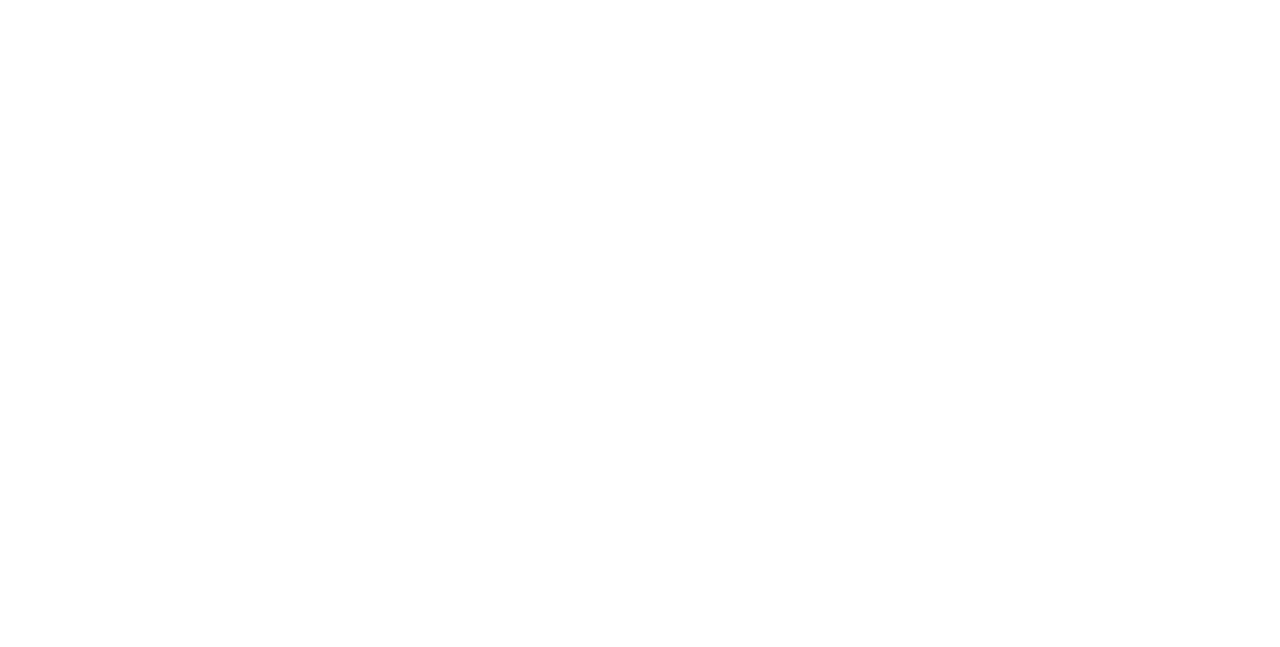
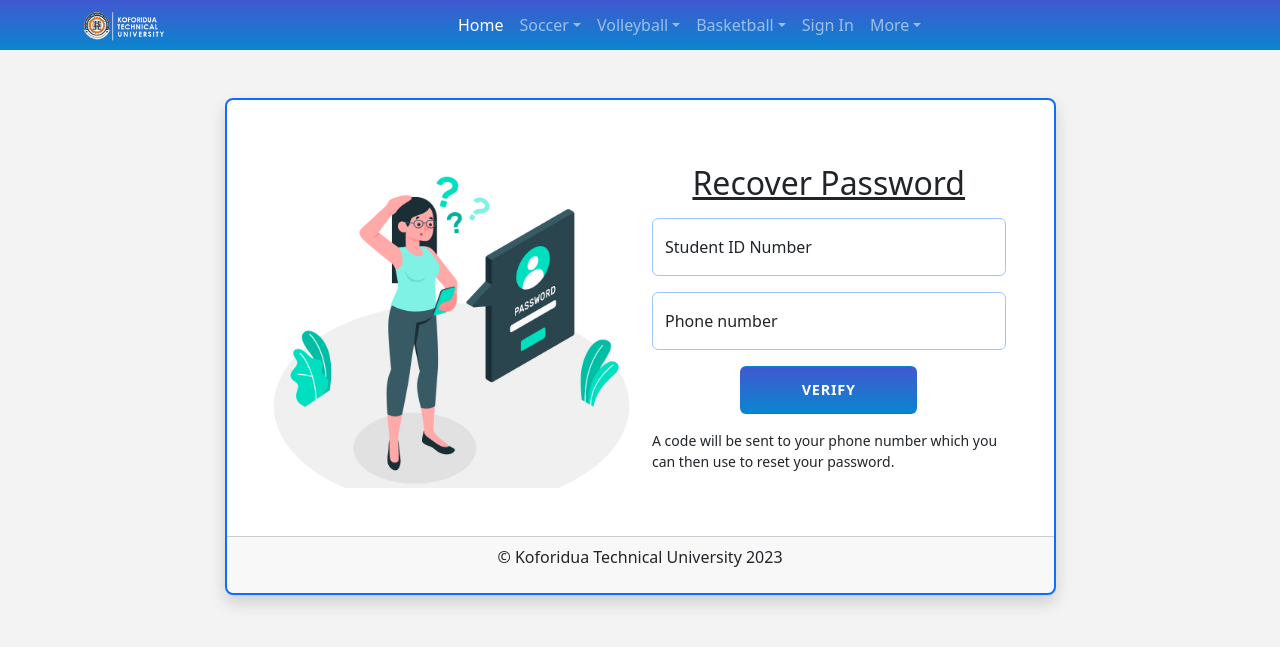
Before and after one commit to KharlAbban/KTUSportsSite, a plain HTML site: page public/forgotpassword.html in a window 1280 px wide. Drawn offline with nearby package versions, Linux system fonts and the light colour scheme.

Commit message:
Edited forgot password page

```diff
--- a/public/forgotpassword.html
+++ b/public/forgotpassword.html
@@ -0,0 +1,138 @@
+<!DOCTYPE html>
+<html lang="en">
+
+<head>
+  <meta charset="UTF-8">
+  <meta http-equiv="X-UA-Compatible" content="IE=edge">
+  <meta name="author" content="hackHeroes">
+  <meta name="viewport" content="width=device-width, initial-scale=1.0">
+  <link rel="icon" type="image/jpg" href="media/ktu_logo.png">
+  <link href="https://cdn.jsdelivr.net/npm/bootstrap@5.3.0-alpha3/dist/css/bootstrap.min.css" rel="stylesheet"
+    integrity="sha384-KK94CHFLLe+nY2dmCWGMq91rCGa5gtU4mk92HdvYe+M/SXH301p5ILy+dN9+nJOZ" crossorigin="anonymous">
+  <link rel="stylesheet" href="https://cdnjs.cloudflare.com/ajax/libs/font-awesome/6.4.0/css/all.min.css"
+    integrity="sha512-iecdLmaskl7CVkqkXNQ/ZH/XLlvWZOJyj7Yy7tcenmpD1ypASozpmT/E0iPtmFIB46ZmdtAc9eNBvH0H/ZpiBw=="
+    crossorigin="anonymous" referrerpolicy="no-referrer" />
+  <link rel="stylesheet" href="stylesheets/register.css">
+  <script defer src="https://code.jquery.com/jquery-3.7.0.min.js"
+    integrity="sha256-2Pmvv0kuTBOenSvLm6bvfBSSHrUJ+3A7x6P5Ebd07/g=" crossorigin="anonymous"></script>
+  <script defer src="https://cdn.jsdelivr.net/npm/bootstrap@5.3.0-alpha3/dist/js/bootstrap.bundle.min.js"
+    integrity="sha384-ENjdO4Dr2bkBIFxQpeoTz1HIcje39Wm4jDKdf19U8gI4ddQ3GYNS7NTKfAdVQSZe"
+    crossorigin="anonymous"></script>
+  <script src="scripts/register.js" defer></script>
+  <title>Register</title>
+</head>
+
+<body>
+  <section id="navbar" class="">
+    <nav class="navbar navbar-expand-lg navbar-dark text-white p-1" aria-label="Fifth navbar example">
+      <div class="container">
+        <a class="navbar-brand" href="#">
+          <img src="media/ktu_logo_white_text.png" height="30" class="" alt="KTU Sports Page">
+        </a>
+        <button class="navbar-toggler" type="button" data-bs-toggle="collapse" data-bs-target="#navbarsExample05"
+          aria-controls="navbarsExample05" aria-expanded="false" aria-label="Toggle navigation">
+          <span class="navbar-toggler-icon"></span>
+        </button>
+
+        <div class="collapse navbar-collapse" id="navbarsExample05">
+          <ul class="navbar-nav mx-auto mb-2 mb-lg-0">
+            <li class="nav-item">
+              <a class="nav-link active" aria-current="page" href="index.html">Home</a>
+            </li>
+            <li class="nav-item dropdown">
+              <a class="nav-link dropdown-toggle" href="#" data-bs-toggle="dropdown" aria-expanded="false">Soccer</a>
+              <ul class="dropdown-menu">
+                <li><a class="dropdown-item" href="#">Team</a></li>
+                <li><a class="dropdown-item" href="#">Highlights</a></li>
+              </ul>
+            </li>
+            <li class="nav-item dropdown">
+              <a class="nav-link dropdown-toggle" href="#" data-bs-toggle="dropdown"
+                aria-expanded="false">Volleyball</a>
+              <ul class="dropdown-menu">
+                <li><a class="dropdown-item" href="#">Team</a></li>
+                <li><a class="dropdown-item" href="#">Highlights</a></li>
+              </ul>
+            </li>
+            <li class="nav-item dropdown">
+              <a class="nav-link dropdown-toggle" href="#" data-bs-toggle="dropdown"
+                aria-expanded="false">Basketball</a>
+              <ul class="dropdown-menu">
+                <li><a class="dropdown-item" href="#">Team</a></li>
+                <li><a class="dropdown-item" href="#">Highlights</a></li>
+              </ul>
+            </li>
+            <li class="nav-item">
+              <a class="nav-link signIn" aria-current="page" href="login.html">Sign In</a>
+            </li>
+            <li class="nav-item dropdown">
+              <a class="nav-link dropdown-toggle" href="#" data-bs-toggle="dropdown" aria-expanded="false">More</a>
+              <ul class="dropdown-menu">
+                <li><a class="dropdown-item" href="#">Upcoming events</a></li>
+                <li><a class="dropdown-item" href="#">News</a></li>
+                <li><a class="dropdown-item" href="#">Support</a></li>
+              </ul>
+            </li>
+          </ul>
+        </div>
+      </div>
+    </nav>
+  </section>
+
+  <section id="loginForm">
+    <div class="container">
+      <div class="row">
+        <div class="col-sm-9 col-md-9 col-lg-9 mx-auto">
+          <div class="card border-2 border-primary shadow rounded-3 my-5">
+            <div class="card-body p-3 p-sm-5 row">
+              <div class="col-lg-6 d-none d-lg-block forgot-bg-image"></div>
+              <div class="col-lg-6 py-3">
+                <h5 class="card-title text-center mb-3 fw-light fs-2 text-decoration-underline">Recover Password</h5>
+                <form class="needs-validation" novalidate id="signInForm" action="index.html" method="GET">
+                  <div class="row">
+                    <div class="col">
+                      <div class="form-floating mb-3">
+                        <input type="text" class="form-control border-1 border-primary-subtle" id="recoverPwdSId"
+                          placeholder="Student ID" required>
+                        <label for="floatingSId">Student ID Number</label>
+                        <div class="invalid-feedback">Enter your ID number!</div>
+                      </div>
+                    </div>
+                  </div>
+                  <div class="row">
+                    <div class="col">
+                      <div class="form-floating mb-3">
+                        <input type="tel" class="form-control border-1 border-primary-subtle" id="signInPassword"
+                          placeholder="Password" required>
+                        <label for="floatingPassword">Phone number</label>
+                        <div class="invalid-feedback pwd-feedback">Enter phone number linked to this account!</div>
+                      </div>
+                    </div>
+                  </div>
+                  <div class="d-grid mx-auto col-lg-6 mb-3">
+                    <button class="signInBtn text-white btn btn-login text-uppercase fw-bold" type="submit">
+                      Verify
+                    </button>
+                  </div>
+                  <div class="d-grid">
+                    <small>A code will be sent to your phone number which you can then use to reset your
+                      password.</small>
+                  </div>
+                </form>
+              </div>
+            </div>
+            <div class="card-footer text-center">
+              <div class="container-fluid text-center">
+                <p>&copy; Koforidua Technical University <span id="year"></span></p>
+              </div>
+            </div>
+          </div>
+        </div>
+      </div>
+    </div>
+    </div>
+  </section>
+
+</body>
+
+</html>
--- a/public/stylesheets/register.css
+++ b/public/stylesheets/register.css
@@ -8,6 +8,10 @@ body {
   }
   .bg-image {
     background: url("../media/ktu_logo.png") no-repeat 50%;
+    background-size: cover;
+  }
+  .forgot-bg-image {
+    background: url("../media/forgot-password.jpg") no-repeat;
     background-size: cover;
   }
   .btn-login {
```
Also changed, not shown: public/login.html (+1 -3 lines), public/media/forgot-password.jpg (added).
